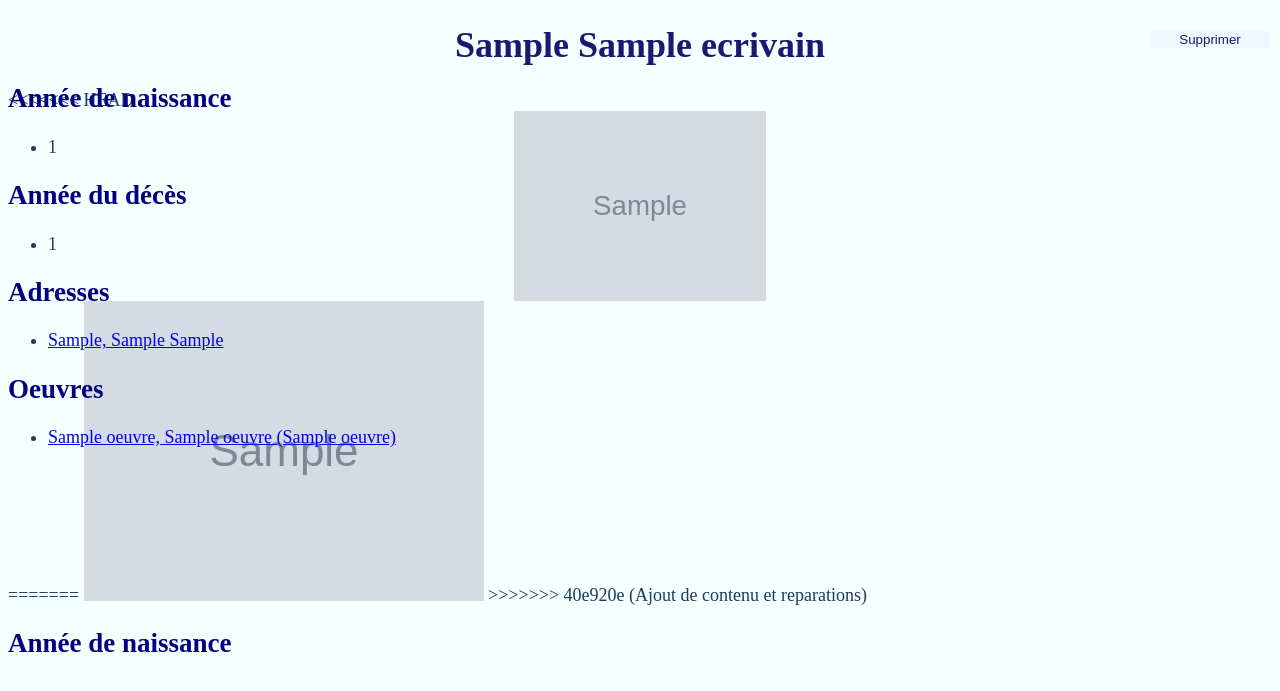
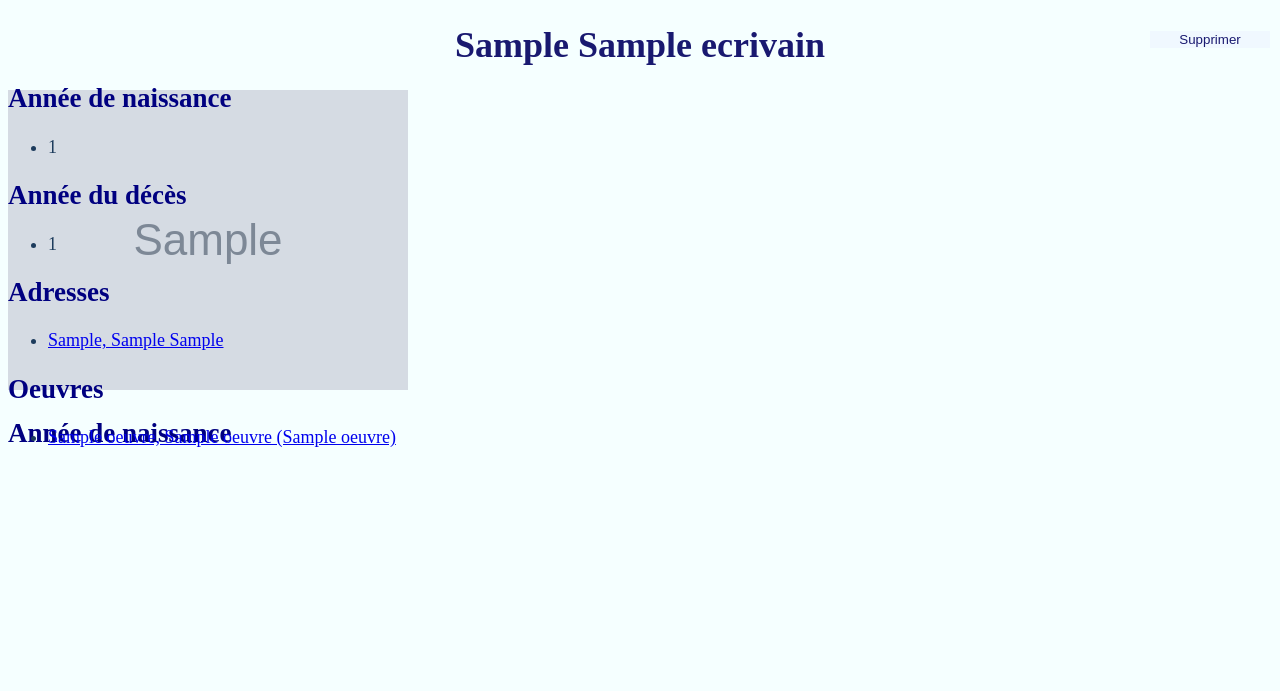
Before and after one commit to kristinkonstantinova/Projet-Python-ThesauRusse, a Flask app: template ThesauRusse/templates/pages/Ecrivain.html in a window 1280 px wide. Shown: the part 64-755 px from the top of the page. Run offline with Flask 2, Linux system fonts and the light colour scheme; tables that the repository leaves empty hold one stand-in row (values such as "Sample post"); the template is opened without the code that fills it: values that come from a table or form of the project are taken from there, most other values are stand-ins (such as "Sample title", 1, 10 or a date in 2020); grey boxes marked "Sample" are stand-in pictures; parts of the project's set-up code (start-up, migrations or seed data) failed here and were passed over.

Commit message:
correction

```diff
--- a/ThesauRusse/templates/pages/Ecrivain.html
+++ b/ThesauRusse/templates/pages/Ecrivain.html
@@ -7,9 +7,6 @@
     </h1>
 </div>
 
-<<<<<<< HEAD
-<img class="photo-ecrivain" src="{{ image }}"></img>
-=======
 <img src="{{ image }}"></img>
 
 <form class="suppression" action="{{ url_for('supprimer_ecrivain', ecrivain_id=ecrivain.ecrivain_id) }}" method="post">
@@ -17,7 +14,6 @@
         <input class="theInputs" type="submit" value="Supprimer">
     </div>
 </form>
->>>>>>> 40e920e (Ajout de contenu et reparations)
 
 <h2>
     Année de naissance
```
